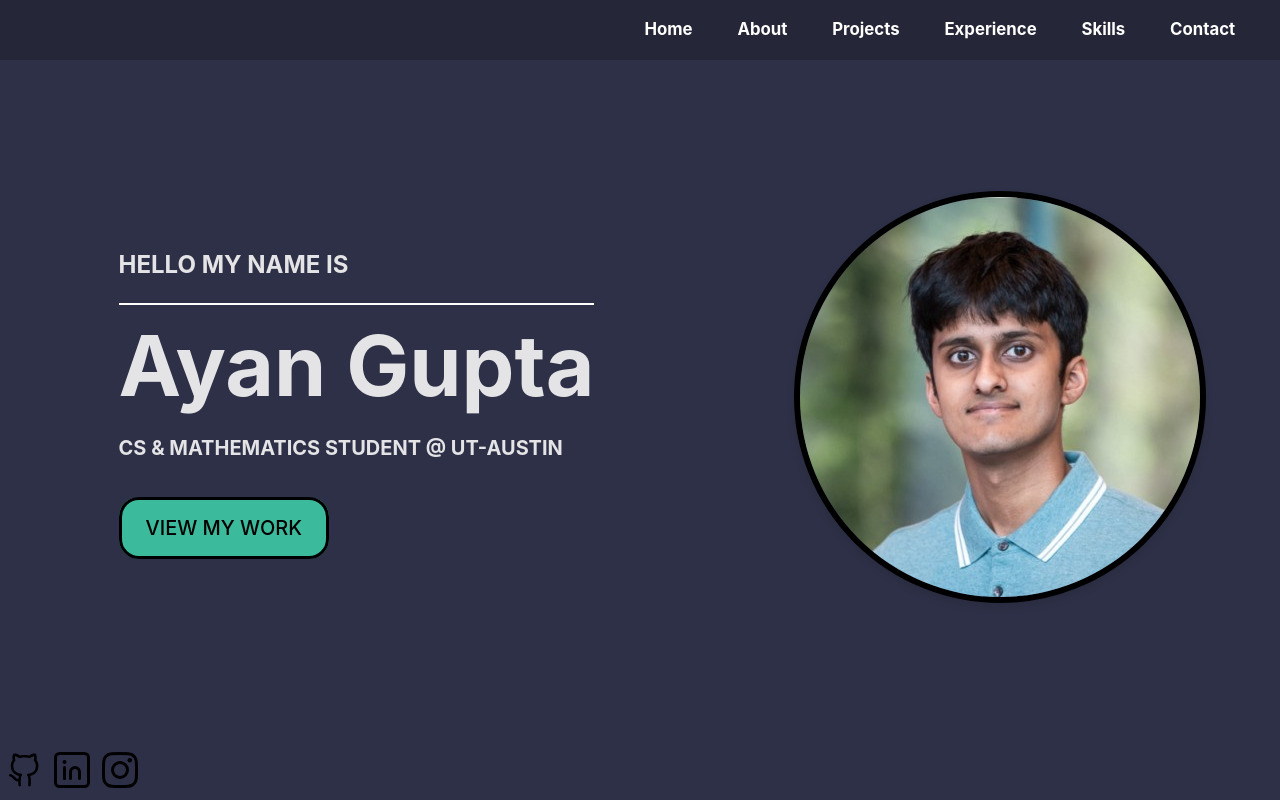
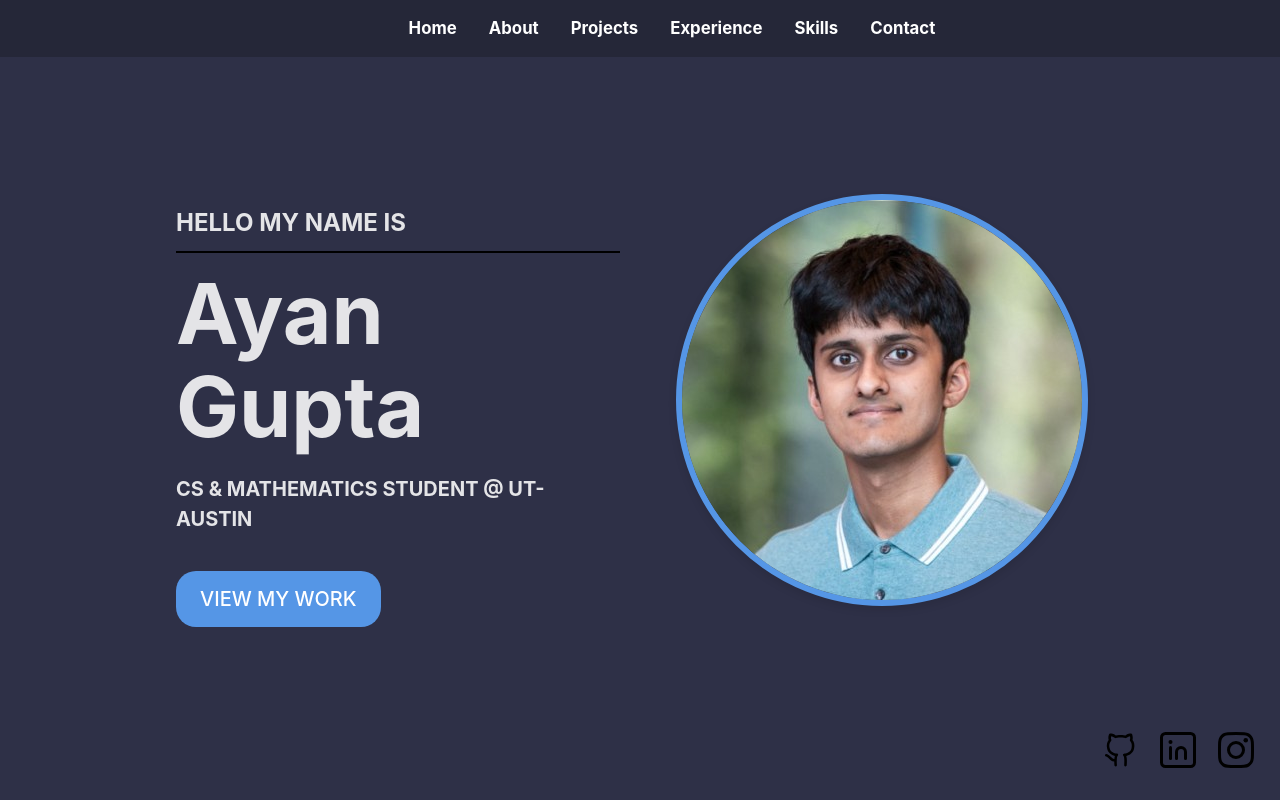
Before and after one commit to AyanGupta516/Personal-Website, a React (Vite) app: page / in a window 1280 px wide. Built offline with nearby package versions, Linux system fonts and the light colour scheme.

Commit message:
Resposnive changes

```diff
--- a/src/MainScreens/Home.jsx
+++ b/src/MainScreens/Home.jsx
@@ -3,76 +3,74 @@ import { NavLink } from 'react-router-dom';
 import Insta from '../assets/Insta.svg';
 import Linkedin from '../assets/Linkedin.svg';
 import GitHub from '../assets/github.svg';
-import { AppContext } from '../AppContext';
-import { useContext, useEffect} from 'react';
 import Face from '../assets/Headshot.jpeg';
 import Typed from 'react-typed';
+
 export default function Home() {
-  const [LightMode] = useContext(AppContext)
-
-  useEffect(() => {
-    if (LightMode) {
-      document.body.classList.add('light-mode');
-    } else {
-      document.body.classList.remove('light-mode');
-    }
-  }, [LightMode]);
-
-
   const [isHovered, setIsHovered] = useState(null);
-  const buttonStyleWithoutHover = {
-    color: 'black',
-    fontSize: '1.25rem',
-    borderRadius: '20px',
-    padding: '1rem 1.5rem',
-    border: 'solid',
-    margin: '10px 0', // Add space above and below NavLink
-    backgroundColor: LightMode ? '#5596e6' : '#3BBA9C',
-    marginTop: '100px'
-
-  };
-
-  const buttonStyleWithHover = {
-    ...buttonStyleWithoutHover,
-    backgroundColor: LightMode ? '#69AAFA': '#6EE5CD',
-  };
-
-  const mouseOver = (tab) => {
-    setIsHovered(tab);
-  };
-
-  const notmouseOver = () => {
-    setIsHovered(null);
-  };
-
-  const imageStyle = {
-    borderRadius: '50%',
-    boxShadow: '0 4px 8px rgba(0, 0, 0, 0.1)',
-    border: '6px solid #000', // Set the border color and width as per your requirement
-  };
 
   const containerStyle = {
     display: 'flex',
+    flexWrap: 'wrap',
     justifyContent: 'space-between',
     alignItems: 'center',
     padding: '20px',
   };
 
   const textContainerStyle = {
-    paddingTop: '30px',
-    paddingBottom: '60px',
-    paddingLeft: '45px',
-    paddingRight: '200px',
+    flex: '1 1 300px',
+    minWidth: '300px',
+    padding: '20px',
     textAlign: 'left',
   };
 
-  const ButtonStyle = isHovered === 'Experience' ? buttonStyleWithHover : buttonStyleWithoutHover;
+  const imageContainerStyle = {
+    flex: '1 1 300px',
+    minWidth: '300px',
+    display: 'flex',
+    justifyContent: 'center',
+    padding: '20px',
+  };
+
+  const imageStyle = {
+    borderRadius: '100%',
+    border: '6px solid #5596e6',
+    boxShadow: '0 4px 8px rgba(0,0,0,0.1)',
+    width: '400px',
+    height: '400px',
+    objectFit: 'cover',
+  };
+
+  const buttonBase = {
+    color: '#fff',
+    fontSize: '1.25rem',
+    borderRadius: '20px',
+    padding: '1rem 1.5rem',
+    border: 'none',
+    textDecoration: 'none',
+    backgroundColor: '#5596e6',
+    transition: 'background-color 0.2s',
+  };
+
+  const socialContainerStyle = {
+    position: 'fixed',
+    bottom: '20px',
+    right: '20px',
+    display: 'flex',
+    gap: '10px',
+  };
+
+  const mouseOver = (tab) => setIsHovered(tab);
+  const mouseOut  = () => setIsHovered(null);
 
   return (
     <>
       <div style={containerStyle}>
         <div style={textContainerStyle}>
-          <h2 style = {{borderBottom: '2px solid #FFF', paddingBottom: '20px', fontSize: '24px'}}>HELLO MY NAME IS</h2>
+          <h2 style={{ borderBottom: '2px solid #000', paddingBottom: '10px', fontSize: '24px' }}>
+            HELLO MY NAME IS
+          </h2>
+
           <Typed
             strings={['Ayan Gupta']}
             typeSpeed={60}
@@ -80,57 +78,59 @@ export default function Home() {
             loop={false}
             showCursor={false}
           >
-            <h1 style={{ fontSize: '84px', marginTop: '-5px' }}></h1>
+            <h1 style={{ fontSize: '84px', marginTop: '-5px' }} />
           </Typed>
-          <h3 style = {{fontSize: '20px', marginTop: '-35px'}}>CS & MATHEMATICS STUDENT @ <a href = 'https://www.utexas.edu/' target='_blank' rel='noopener noreferrer' style={{ color: 'inherit', fontWeight: 'bold' }}> UT-AUSTIN</a></h3>
+
+          <h3 style={{ fontSize: '20px', marginTop: '-35px' }}>
+            CS & MATHEMATICS STUDENT @ UT-AUSTIN
+          </h3>
+
           <div style={{ marginTop: '50px' }}>
             <NavLink
               to="/Projects"
+              style={{
+                ...buttonBase,
+                backgroundColor: isHovered === 'Experience' ? '#69AAFA' : buttonBase.backgroundColor,
+              }}
               onMouseEnter={() => mouseOver('Experience')}
-              onMouseLeave={notmouseOver}
-              style={ButtonStyle}
+              onMouseLeave={mouseOut}
             >
               VIEW MY WORK
             </NavLink>
           </div>
         </div>
-        <div>
+
+        <div style={imageContainerStyle}>
           <img src={Face} alt="Ayan Gupta" style={imageStyle} />
         </div>
       </div>
 
-      <div
-        style={{
-          display: 'flex',
-          alignItems: 'center',
-          justifyContent: 'flex-start',
-          width: '100%',
-          bottom: '0',
-          left: '0',
-          position: 'fixed'
-        }}
-      >
-        <a href="https://github.com/AyanGupta516" target="_blank" rel="noopener noreferrer" onMouseEnter={() => mouseOver('Git')} onMouseLeave={notmouseOver}>
-          <img src={GitHub} style={{ width: '3rem', height: '3rem', opacity: isHovered === 'Git' ? '0.4' : '1' }} alt="GitHub" />
-        </a>
-        <a
-          href="https://www.linkedin.com/in/ayan-gupta-8042781b0/"
-          target="_blank"
-          rel="noopener noreferrer"
-          onMouseEnter={() => mouseOver('Link')}
-          onMouseLeave={notmouseOver}
-        >
-          <img src={Linkedin} style={{ width: '3rem', height: '3rem', opacity: isHovered === 'Link' ? '0.4' : '1' }} alt="LinkedIn" />
-        </a>
-        <a
-          href="https://www.instagram.com/ayangupta101/?hl=en"
-          target="_blank"
-          rel="noopener noreferrer"
-          onMouseEnter={() => mouseOver('Insta')}
-          onMouseLeave={notmouseOver}
-        >
-          <img src={Insta} style={{ width: '3rem', height: '3rem', opacity: isHovered === 'Insta' ? '0.4' : '1' }} alt="Instagram" />
-        </a>
+      <div style={socialContainerStyle}>
+        {[
+          { href: 'https://github.com/AyanGupta516',   img: GitHub, key: 'Git',  alt: 'GitHub'   },
+          { href: 'https://linkedin.com/in/ayan-gupta-8042781b0/', img: Linkedin, key: 'Link', alt: 'LinkedIn' },
+          { href: 'https://instagram.com/ayangupta101/',        img: Insta,    key: 'Insta',alt: 'Instagram'}
+        ].map(({ href, img, key, alt }) => (
+          <a
+            key={key}
+            href={href}
+            target="_blank"
+            rel="noopener noreferrer"
+            onMouseEnter={() => mouseOver(key)}
+            onMouseLeave={mouseOut}
+          >
+            <img
+              src={img}
+              alt={alt}
+              style={{
+                width: '3rem',
+                height: '3rem',
+                opacity: isHovered === key ? 0.4 : 1,
+                transition: 'opacity 0.2s'
+              }}
+            />
+          </a>
+        ))}
       </div>
     </>
   );
--- a/src/MainScreens/UpperNavigationBar.jsx
+++ b/src/MainScreens/UpperNavigationBar.jsx
@@ -1,28 +1,58 @@
-import React, {useState} from 'react'
-import {NavLink} from 'react-router-dom'
-import ToggleSwitch from './ToggleSwitch'
-import { AppContext } from '../AppContext';
-import { useContext} from 'react';
+import React, { useState, useContext } from 'react'
+import { NavLink } from 'react-router-dom'
+import { AppContext } from '../AppContext'
+
 export default function UpperNavigationBar() {
-    const [LightMode] = useContext(AppContext)
-    const [isHovered, setIsHovered] = useState(null)
-    const handleHovered = (tab) => {
-        setIsHovered(tab)
-    }
-    const removehover = () => {
-        setIsHovered(null)
-    }
-    return (
-        <>
-            <div style={{position: 'fixed', top: '0', left: '0', display: 'flex', justifyContent: 'flex-end', width: '100%', alignItems:'center', height: '7.5%', backgroundColor: LightMode? '#EAEAEA':'#252738', overflow: 'auto', zIndex: 10 }}>
+  const [LightMode] = useContext(AppContext)
+  const [hovered, setHovered] = useState(null)
 
-                <NavLink to = '/'  onMouseEnter = {() => handleHovered('Home')} onMouseLeave = {removehover} style = {{color: LightMode ? (isHovered === 'Home' ? '#5596e6': 'black') : (isHovered === 'Home' ? '#3BBA9C': 'white') , marginRight: '3.5%', fontWeight:'bold', fontSize: '105%', marginLeft: '47.5%'}}> Home </NavLink>
-                <NavLink to = '/AboutMe' onMouseEnter = {() => handleHovered('AboutMe')} onMouseLeave = {removehover} style = {{color: LightMode ? (isHovered === 'AboutMe' ? '#5596e6': 'black') : (isHovered === 'AboutMe' ? '#3BBA9C': 'white'), marginRight: '3.5%', fontWeight:'bold', fontSize: '105%'}}> About</NavLink>
-                <NavLink to = '/Projects' onMouseEnter = {() => handleHovered('Projects')} onMouseLeave = {removehover} style = {{color: LightMode ? (isHovered === 'Projects' ? '#5596e6': 'black') : (isHovered === 'Projects' ? '#3BBA9C': 'white'),  marginRight: '3.5%', fontWeight:'bold', fontSize: '105%'}}> Projects </NavLink>
-                <NavLink to = '/Experience' onMouseEnter = {() => handleHovered('Experience')} onMouseLeave = {removehover} style = {{color: LightMode ? (isHovered === 'Experience' ? '#5596e6': 'black') : (isHovered === 'Experience' ? '#3BBA9C': 'white'),  marginRight: '3.5%', fontWeight:'bold', fontSize: '105%'}}> Experience </NavLink>
-                <NavLink to = '/Skills' onMouseEnter = {() => handleHovered('Skills')} onMouseLeave = {removehover} style = {{color: LightMode ? (isHovered === 'Skills' ? '#5596e6': 'black') : (isHovered === 'Skills' ? '#3BBA9C': 'white'), marginRight: '3.5%', fontWeight:'bold', fontSize: '105%'}}> Skills </NavLink>
-                <NavLink to = '/Contact' onMouseEnter = {() => handleHovered('Contact')} onMouseLeave = {removehover} style = {{color: LightMode ? (isHovered === 'Contact' ? '#5596e6': 'black') : (isHovered === 'Contact' ? '#3BBA9C': 'white'), marginRight: '3.5%', fontWeight:'bold', fontSize: '105%'}}> Contact</NavLink>
-            </div>
-        </>
-    )
+  const navItems = [
+    { to: '/',         label: 'Home',       key: 'Home' },
+    { to: '/AboutMe',  label: 'About',      key: 'AboutMe' },
+    { to: '/Projects', label: 'Projects',   key: 'Projects' },
+    { to: '/Experience', label: 'Experience', key: 'Experience' },
+    { to: '/Skills',   label: 'Skills',     key: 'Skills' },
+    { to: '/Contact',  label: 'Contact',    key: 'Contact' },
+  ]
+
+  const containerStyle = {
+    position: 'fixed',
+    top: 0, left: 0,
+    display: 'flex',
+    flexWrap: 'wrap',              // allow wrapping on small screens
+    justifyContent: 'center',      // center links
+    alignItems: 'center',
+    width: '100%',
+    padding: '0.5rem 2rem',
+    margin: '0 auto',
+    backgroundColor: LightMode ? '#EAEAEA' : '#252738',
+    zIndex: 10,
+  }
+
+  const linkStyle = (key) => ({
+    margin: '0.5rem 1rem',         // consistent spacing
+    fontWeight: 'bold',
+    fontSize: '1.05rem',
+    textDecoration: 'none',
+    color: LightMode
+      ? (hovered === key ? '#5596e6' : 'black')
+      : (hovered === key ? '#3BBA9C' : 'white'),
+    transition: 'color 0.2s',
+  })
+
+  return (
+    <div style={containerStyle}>
+      {navItems.map(({ to, label, key }) => (
+        <NavLink
+          key={key}
+          to={to}
+          style={linkStyle(key)}
+          onMouseEnter={() => setHovered(key)}
+          onMouseLeave={() => setHovered(null)}
+        >
+          {label}
+        </NavLink>
+      ))}
+    </div>
+  )
 }
```
